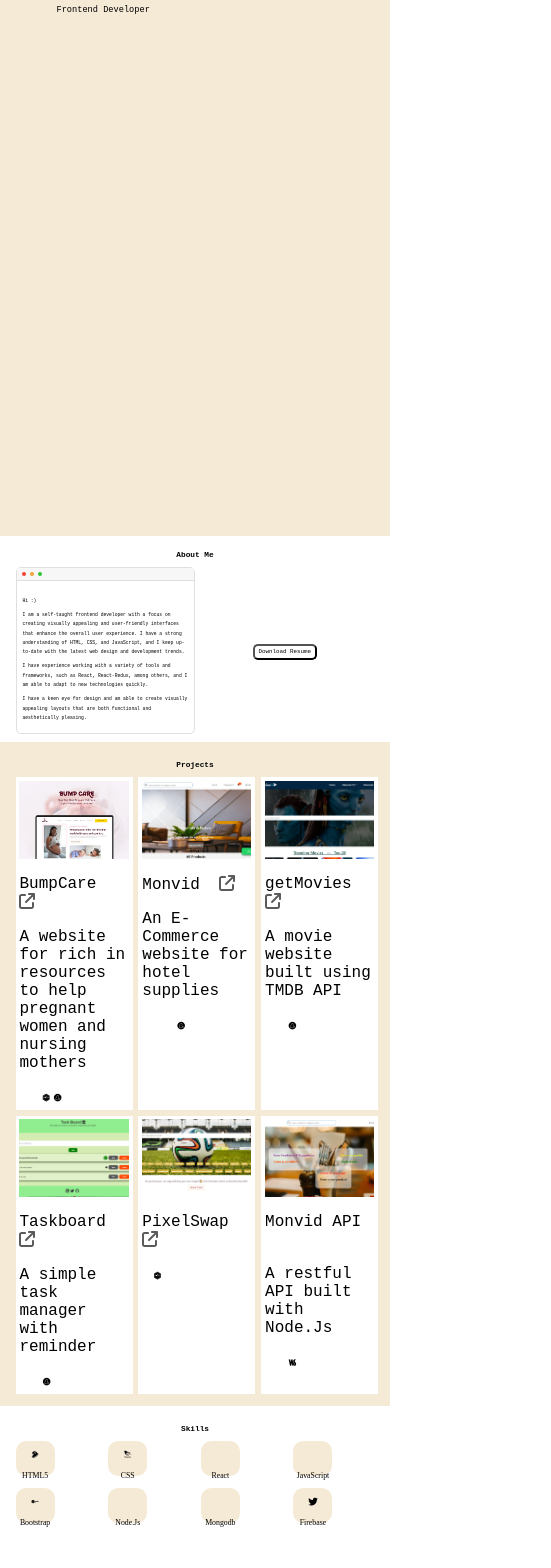
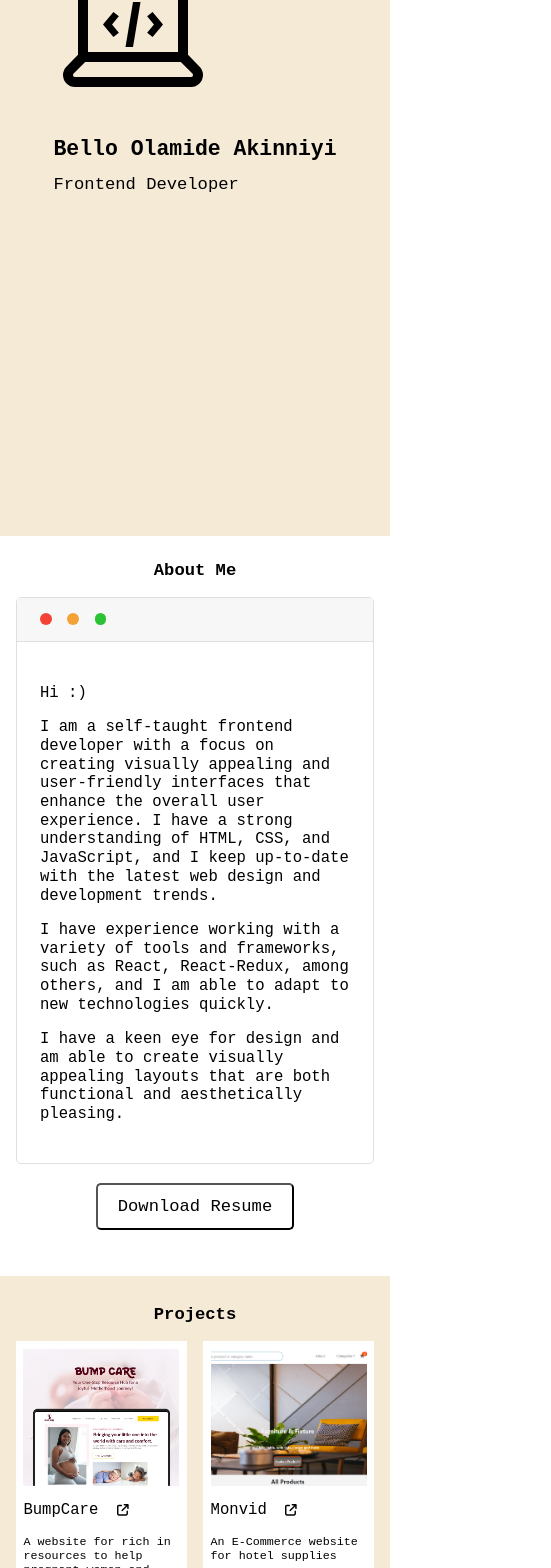
Before and after one commit to Olamide-Bello/portfolio, a React (Create React App) app: page / in a window 390 px wide. Shown: the part 320-1888 px from the top of the page, 551 px wide, since content can reach past the window. Built offline with nearby package versions, Linux system fonts and the light colour scheme.

Commit message:
added responsiveness

```diff
--- a/src/App.css
+++ b/src/App.css
@@ -1,6 +1,7 @@
 body {
   font-family: 'Courier New', Courier, monospace;
 }
+
 .hero {
   height: 100vh;
   background-color: #f5ead6;
@@ -64,7 +65,7 @@ nav>ul>li>a:hover {
   height: 100%;
   object-fit: cover;
   border-radius: 15px;
-  border: 5px #fec55c solid ;
+  border: 5px #fec55c solid;
 
 }
 
@@ -190,6 +191,8 @@ nav>ul>li>a:hover {
   display: grid;
   grid-template-columns: auto auto auto auto;
   gap: 3vw;
+  justify-content: center;
+  align-items: center;
 }
 
 .skills-container>div {
@@ -200,3 +203,124 @@ nav>ul>li>a:hover {
   padding-top: 1vw;
   text-align: center;
 }
+
+@media(max-width: 780px) {
+  nav ul {
+    display: none;
+  }
+
+  .profile {
+    flex-direction: column-reverse;
+  }
+
+  .profile-dt>h1:first-of-type {
+    font-size: 5.5vw;
+  }
+
+  .profile-dt>h1:last-of-type {
+    font-size: 4.4vw;
+  }
+
+  .portrait {
+    width: 70vw;
+    height: 50vw;
+  }
+
+  .about {
+    flex-direction: column;
+    margin-bottom: 10vw;
+  }
+
+  .about-dt {
+    width: 100%;
+  }
+
+  .card-header {
+    display: flex;
+    gap: 4vw;
+    padding: 4vw 6vw;
+  }
+
+  .div1,
+  .div2,
+  .div3 {
+    width: 3vw;
+    height: 3vw;
+    border-radius: 3vw;
+  }
+
+  .card-body {
+    line-height: 120%;
+    font-size: 4vw;
+    padding: 6vw;
+  }
+
+  .download-container {
+    margin-top: 5vw;
+    width: 100%;
+  }
+
+  .download-container>button {
+    padding: 3vw 5vw;
+    font-size: 4.4vw;
+  }
+
+  .projects-container {
+    grid-template-columns: auto auto;
+    gap: 4vw;
+  }
+
+  .project {
+    width: 40vw;
+    height: auto;
+    background-color: #fff;
+    display: flex;
+    flex-direction: column;
+    padding: 2vw;
+  }
+
+  .project>img {
+    width: 40vw;
+    height: 35vw;
+    object-fit: cover;
+  }
+
+  .project-icon {
+    font-size: 5vw;
+    margin-right: 3vw;
+  }
+
+  .project>div>p:first-of-type {
+    font-size: 4vw;
+  }
+
+  .project>div>p:last-of-type {
+    font-size: 3vw;
+  }
+
+  .fa-arrow-up-right-from-square {
+    font-size: 3vw;
+  }
+
+  .skills-container {
+    grid-template-columns: auto auto;
+    gap: 3vw;
+  }
+
+  .skills-container>div {
+    background-color: #f5ead6;
+    width: 25vw;
+    height: 20vw;
+    padding-top: 3vw;
+  }
+
+  .projects {
+    padding-bottom: 10vw;
+  }
+
+  .about-container>h3,
+  .projects>h3,
+  .skills>h3 {
+    font-size: 4.4vw;
+  }
+}
```
